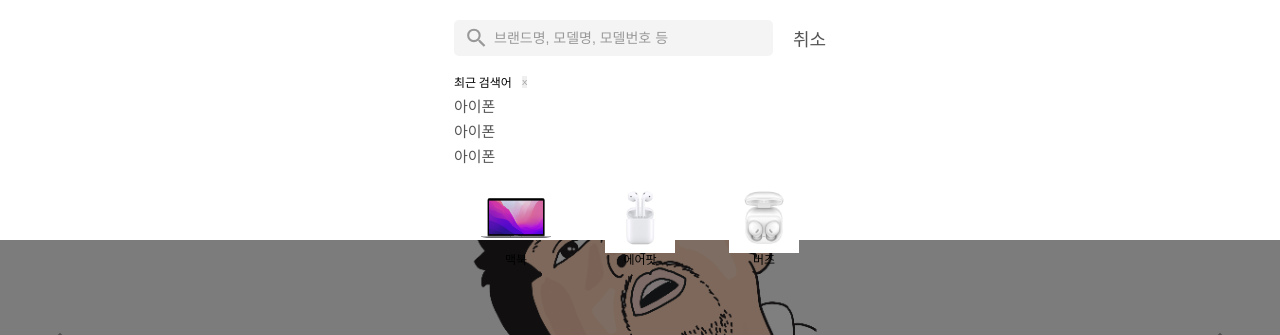
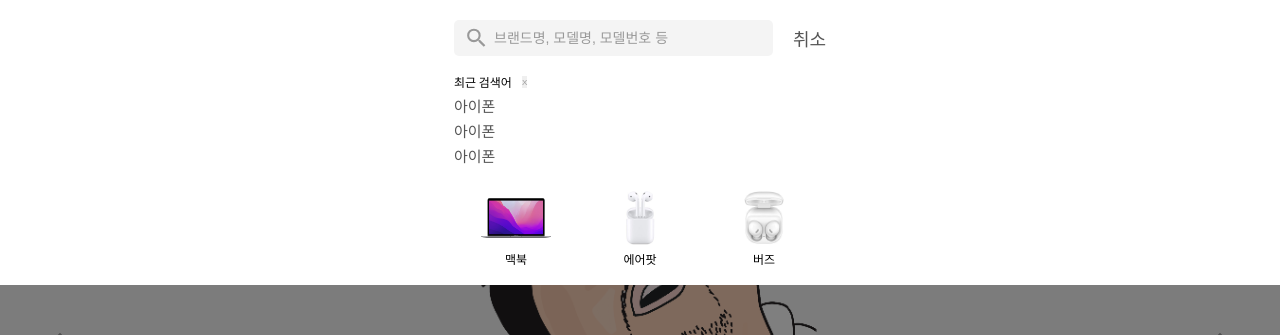
Before and after one commit to GANADA-FAMILY/GANADA-MARKET, a React (Create React App) app in the folder FE/: page / in a window 1280 px wide. Both pictures are taken after a click on the button 1225 px from the left and 63 px from the top of the page. Shown: the top 335 px of the page. Built offline with nearby package versions, Linux system fonts and the light colour scheme; no server answers.

Commit message:
refactor : TopModal 컴포넌트 마크업 간소화
* CSS 정리
* inset prop 제거: 해당 모달은 메인페이지의 검색창을 띄우기 위한
  레이아웃이라서 재사용성을 제한함.

```diff
--- a/FE/src/components/layouts/changgun/Modal.tsx
+++ b/FE/src/components/layouts/changgun/Modal.tsx
@@ -1,5 +1,15 @@
 import styled from 'styled-components';
 import { useState } from 'react';
+
+interface ModalProps {
+  children: React.ReactNode;
+  inset: string;
+  trigger: React.ReactNode;
+}
+
+interface ModalBodyStyle {
+  inset: string;
+}
 
 const ModalTrigger = styled.button`
   border: none;
@@ -10,31 +20,19 @@
   }
 `;
 
-interface ModalProps {
-  children: React.ReactNode;
-  inset: string;
-  trigger: React.ReactNode;
-}
-
-const ModalBackground = styled.div`
+const BackDrop = styled.div`
   position: fixed;
   z-index: 1;
   left: 0;
   top: 0;
-  width: 100%;
-  height: 100%;
-  overflow: auto;
+  width: 100vw;
+  height: 100vh;
   background-color: rgba(0, 0, 0, 0.5);
 `;
 
-interface ModalBodyStyle {
-  inset: string;
-}
-
 const ModalBody = styled.div<ModalBodyStyle>`
-  position: fixed;
   background-color: white;
-  inset: ${(p) => p.inset};
+  width: 100%;
 `;
 
 function Modal({ children, inset, trigger }: ModalProps) {
@@ -45,11 +43,11 @@
         {trigger}
       </ModalTrigger>
       {showModal && (
-        <ModalBackground onClick={() => setShowModal(false)}>
+        <BackDrop onClick={() => setShowModal(false)}>
           <ModalBody onClick={(e) => e.stopPropagation()} inset={inset}>
             {children}
           </ModalBody>
-        </ModalBackground>
+        </BackDrop>
       )}
     </>
   );
```
Also changed, not shown: 1 other file (tests, documents, lock files or other folders).
